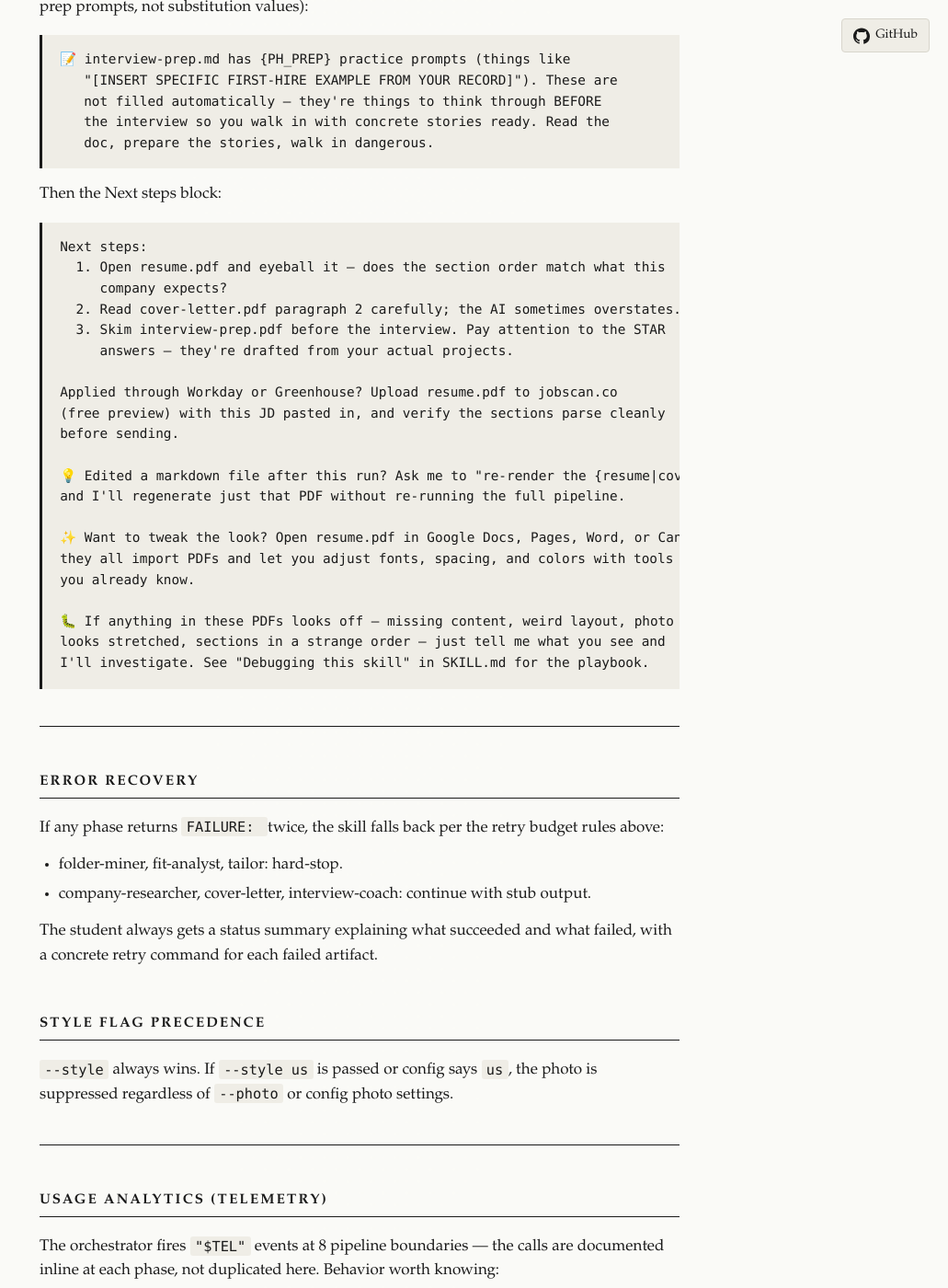
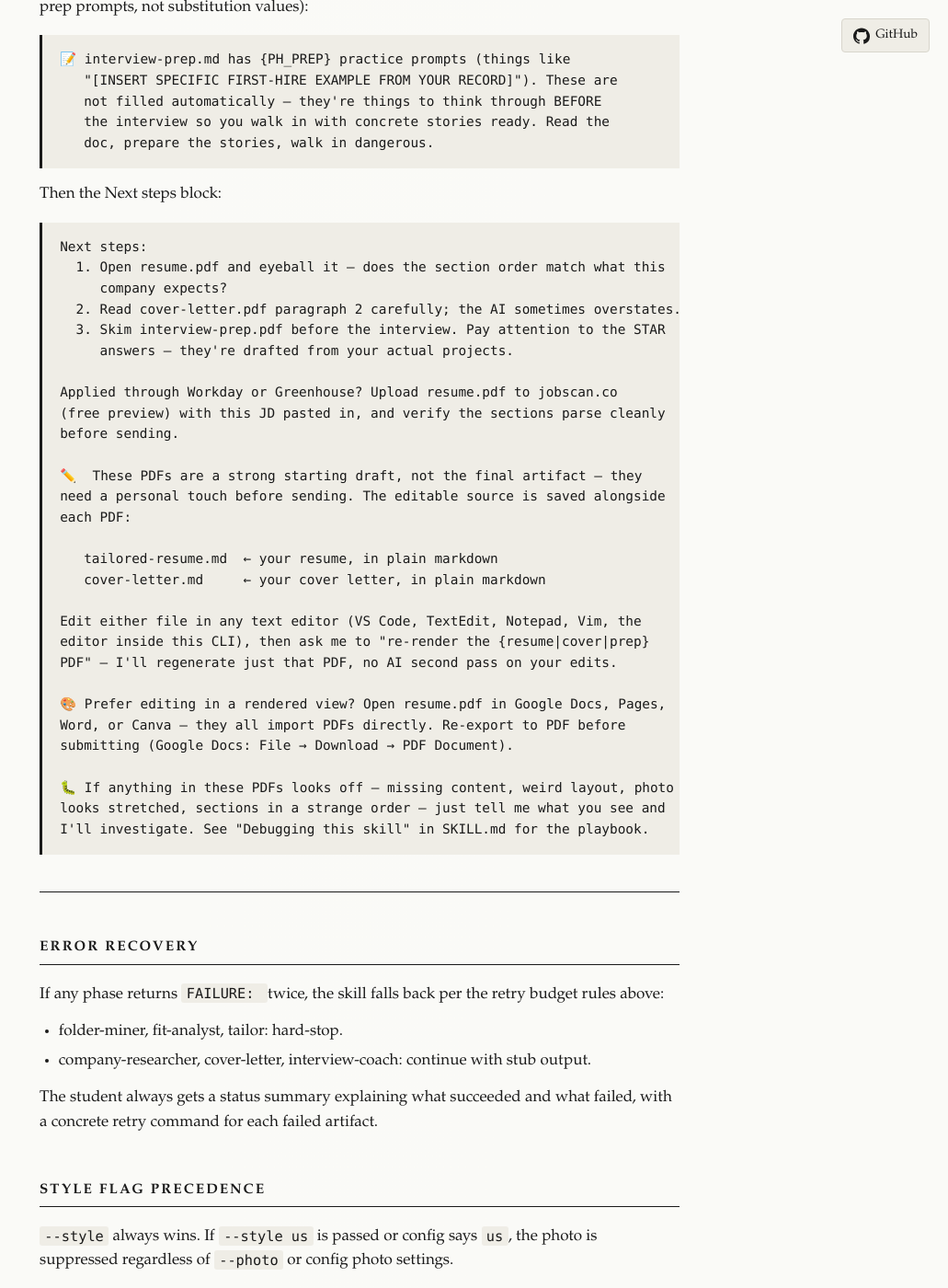
Before and after one commit to earino/resumasher, a Jekyll site: the page built from SKILL.md, in a window 1280 px wide and 1400 px high, scrolled down 31150 px. Shown: the whole window at 92% size, without its empty margins (249-1280 px from the left). Built offline with Jekyll 4.4.1, drawn with Linux system fonts in a browser that asks for light colours; our own code applies the rules of GitHub Pages for plain Markdown files.

Commit message:
fix: lead post-run summary with editing the wording, not the look (#60) (#61)
The Phase 9 summary already saved tailored-resume.md and cover-letter.md
alongside each PDF and already pointed at the re-render flow, but buried
both behind a "tweak the look" framing. Reframed to lead with the .md
edit path and demote PDF→Google Docs to a secondary option for anyone
who'd rather edit a rendered view.

No new features — discoverability and framing fix only.

Reported by @JamieP44.

Co-authored-by: Claude Opus 4.7 (1M context) <noreply@anthropic.com>

```diff
--- a/SKILL.md
+++ b/SKILL.md
@@ -1054,12 +1054,20 @@ Applied through Workday or Greenhouse? Upload resume.pdf to jobscan.co
 (free preview) with this JD pasted in, and verify the sections parse cleanly
 before sending.
 
-💡 Edited a markdown file after this run? Ask me to "re-render the {resume|cover|prep} PDF"
-and I'll regenerate just that PDF without re-running the full pipeline.
+✏️  These PDFs are a strong starting draft, not the final artifact — they
+need a personal touch before sending. The editable source is saved alongside
+each PDF:
 
-✨ Want to tweak the look? Open resume.pdf in Google Docs, Pages, Word, or Canva —
-they all import PDFs and let you adjust fonts, spacing, and colors with tools
-you already know.
+   tailored-resume.md  ← your resume, in plain markdown
+   cover-letter.md     ← your cover letter, in plain markdown
+
+Edit either file in any text editor (VS Code, TextEdit, Notepad, Vim, the
+editor inside this CLI), then ask me to "re-render the {resume|cover|prep}
+PDF" — I'll regenerate just that PDF, no AI second pass on your edits.
+
+🎨 Prefer editing in a rendered view? Open resume.pdf in Google Docs, Pages,
+Word, or Canva — they all import PDFs directly. Re-export to PDF before
+submitting (Google Docs: File → Download → PDF Document).
 
 🐛 If anything in these PDFs looks off — missing content, weird layout, photo
 looks stretched, sections in a strange order — just tell me what you see and
```
Also changed, not shown: CHANGELOG.md.
